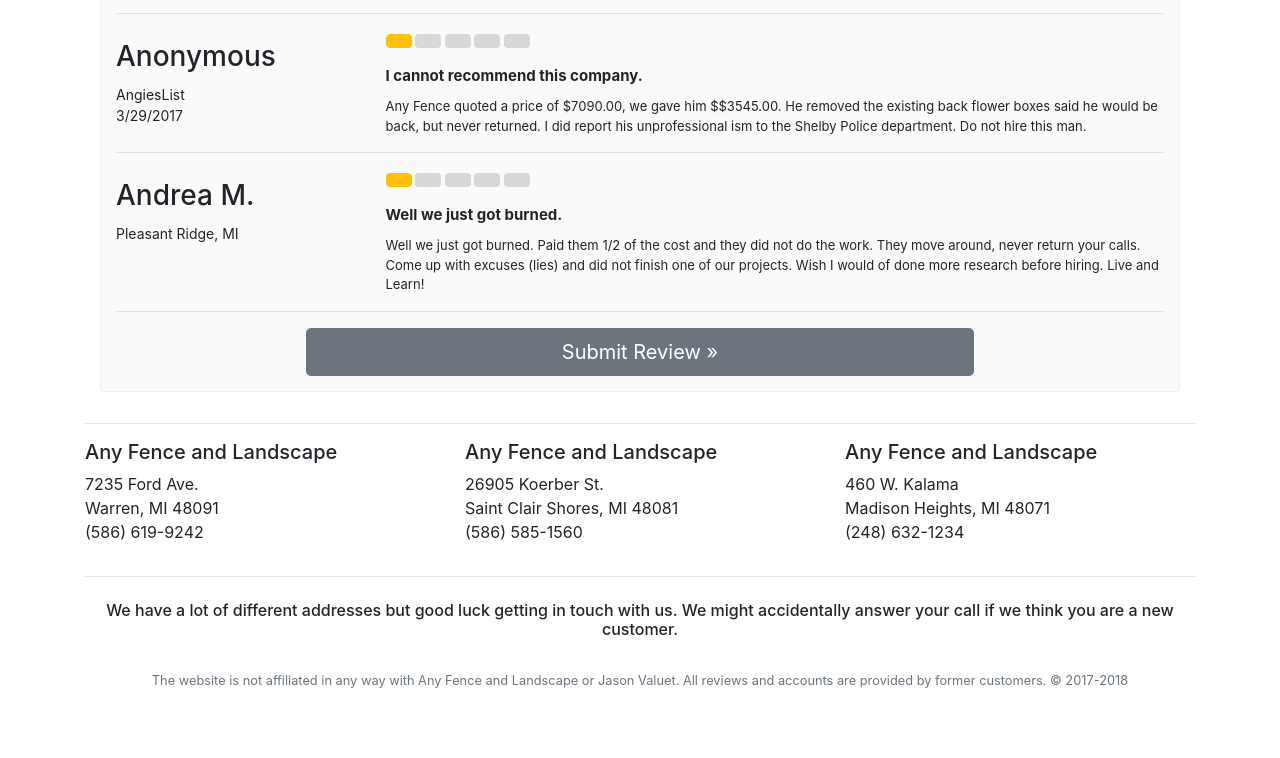
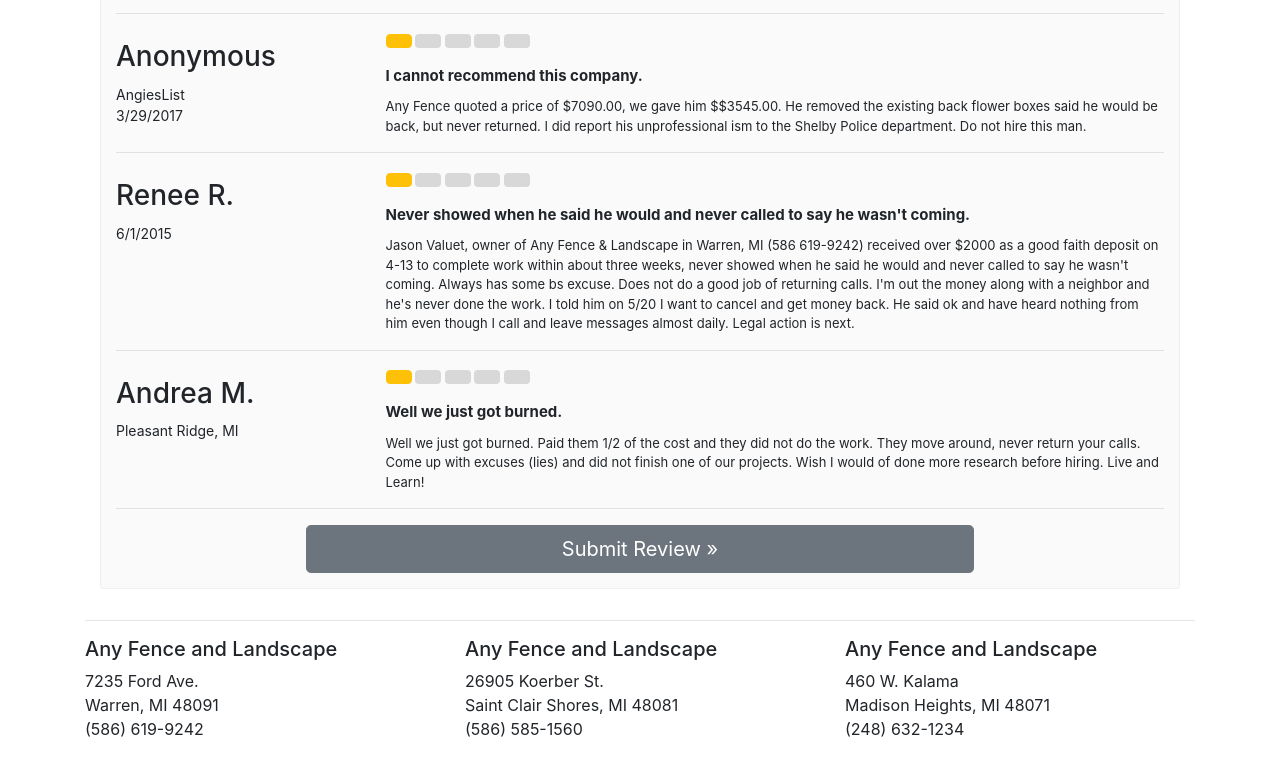
Before and after one commit to anyfenceandlandscape/anyfenceandlandscape.github.io, a plain HTML site: page reviews.html in a window 1280 px wide. Shown: the part 1721-2479 px from the top of the page. Before the commit the page ends 2427 px from the top, so only its background shows below. Drawn offline with nearby package versions, Linux system fonts and the light colour scheme.

Commit message:
Added a review.

```diff
--- a/reviews.html
+++ b/reviews.html
@@ -140,7 +140,7 @@
                   </div>
                 </div>
               </div>
-              <div class="pull-right" style="margin-left:10px;">9</div>
+              <div class="pull-right" style="margin-left:10px;">10</div>
             </div>
           </div>
         </div>
@@ -372,6 +372,34 @@
               <hr/>
               <div class="row">
                 <div class="col-md-3">
+                  <div class="review-block-name"><h3>Renee R.</h3></div>
+                  <div class="review-block-date">6/1/2015</div>
+                </div>
+                <div class="col-md-9">
+                  <div class="review-block-rate">
+                    <button type="button" class="btn btn-warning btn-xs" aria-label="Left Align">
+                      <span class="glyphicon glyphicon-star" aria-hidden="true"></span>
+                    </button>
+                    <button type="button" class="btn btn-default btn-grey btn-xs" aria-label="Left Align">
+                      <span class="glyphicon glyphicon-star" aria-hidden="true"></span>
+                    </button>
+                    <button type="button" class="btn btn-default btn-grey btn-xs" aria-label="Left Align">
+                      <span class="glyphicon glyphicon-star" aria-hidden="true"></span>
+                    </button>
+                    <button type="button" class="btn btn-default btn-grey btn-xs" aria-label="Left Align">
+                      <span class="glyphicon glyphicon-star" aria-hidden="true"></span>
+                    </button>
+                    <button type="button" class="btn btn-default btn-grey btn-xs" aria-label="Left Align">
+                      <span class="glyphicon glyphicon-star" aria-hidden="true"></span>
+                    </button>
+                  </div>
+                  <div class="review-block-title">Never showed when he said he would and never called to say he wasn't coming.</div>
+                  <div class="review-block-description">Jason Valuet, owner of Any Fence & Landscape in Warren, MI (586 619-9242) received over $2000 as a good faith deposit on 4-13 to complete work within about three weeks, never showed when he said he would and never called to say he wasn't coming. Always has some bs excuse. Does not do a good job of returning calls. I'm out the money along with a neighbor and he's never done the work. I told him on 5/20 I want to cancel and get money back. He said ok and have heard nothing from him even though I call and leave messages almost daily. Legal action is next.</div>
+                </div>
+              </div>
+              <hr/>
+              <div class="row">
+                <div class="col-md-3">
                   <div class="review-block-name"><h3>Andrea M.</h3></div>
                   <div class="review-block-date">Pleasant Ridge, MI</div>
                 </div>
```
